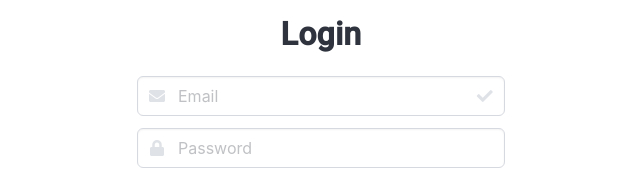
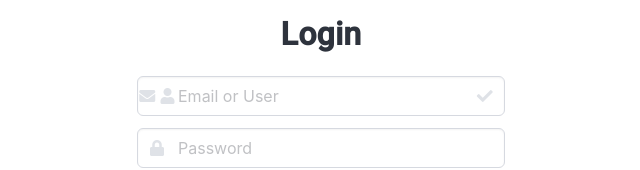
Before and after one commit to tiagocrais/fed-ecommerce-store, an Angular app: page /login in a window 1280 px wide. Shown: the top 170 px of the page, without its empty margins (319-959 px from the left). Built offline with nearby package versions, Linux system fonts and the light colour scheme.

Commit message:
Incluindo icone de usuário no campo.

```diff
--- a/src/app/components/login/login.component.html
+++ b/src/app/components/login/login.component.html
@@ -4,9 +4,10 @@
         <p class="title has-text-centered">Login</p>
         <div class="field">
           <p class="control has-icons-left has-icons-right">
-            <input class="input" type="email" placeholder="Email" />
+            <input class="input" type="email" placeholder="Email or User" />
             <span class="icon is-small is-left">
-              <i class="fas fa-envelope"></i>
+              <i class="fas fa-envelope" style="margin-right: 5px;"></i>
+              <i class="fas fa-user"></i>
             </span>
             <span class="icon is-small is-right">
               <i class="fas fa-check"></i>
```
